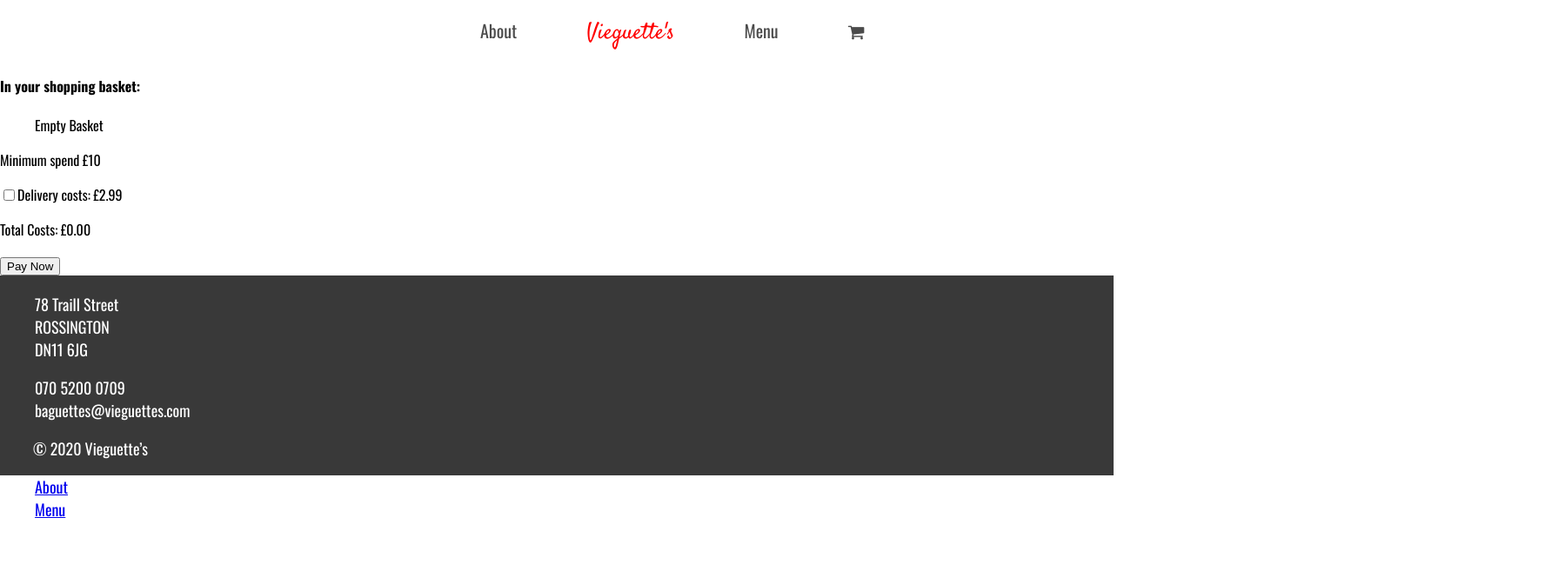
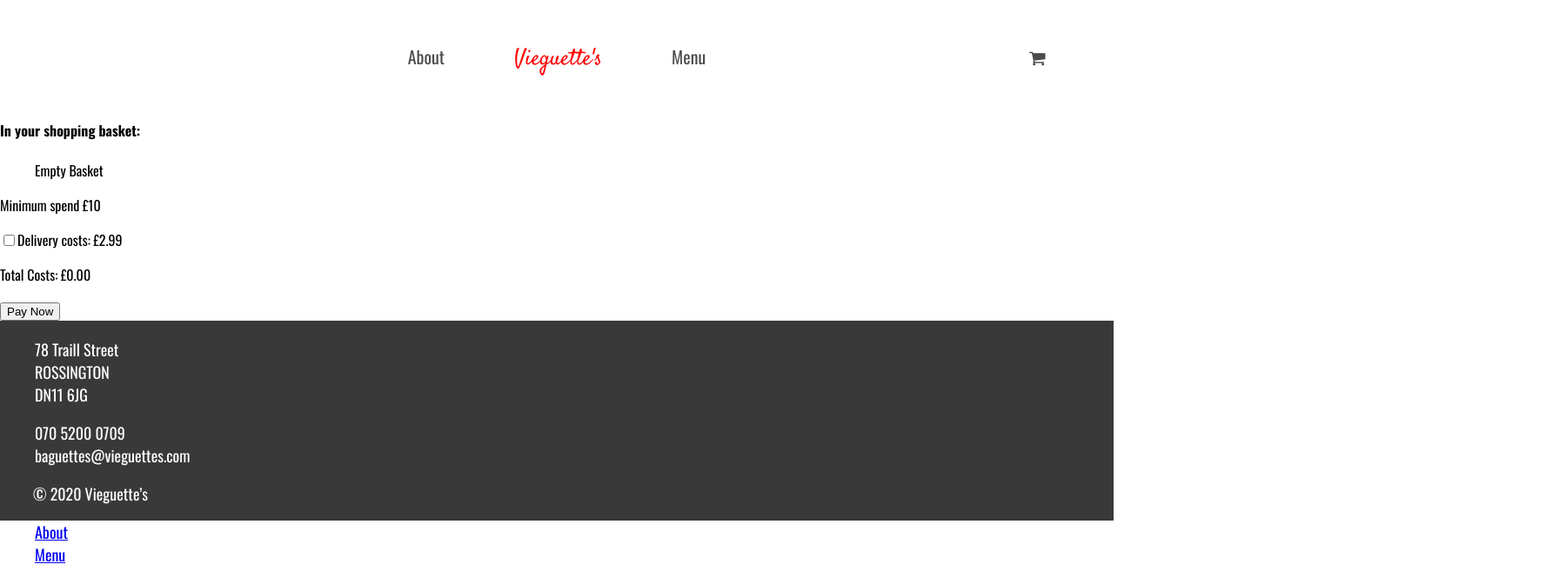
Before and after one commit to AnnaTran96/baguette, a React (Create React App) app in the folder frontend/: page /basket in a window 1280 px wide. Shown: the top 672 px of the page at 87% size, 1792 px wide, since content can reach past the window. Built offline with nearby package versions, Linux system fonts and the light colour scheme.

Commit message:
add media queries

```diff
--- a/frontend/src/components/styles/NavbarStyle.css
+++ b/frontend/src/components/styles/NavbarStyle.css
@@ -1,29 +1,104 @@
 .navbar-container a {
     text-decoration: none;
-    padding: 40px;
     color: rgb(75, 75, 75);
+    display: inline-block;
 }
 
 .navbar-container a:hover {
     text-decoration: underline;
 }
 
-/* .fa-shopping-card {
-    position: relative;
-    right: 5px;
-} */
-
 .navbar-container {
     position: relative;
-    left: 50%;
-    transform: translateX(-10%);
-    top: 20px;
+    top: 10px;
     font-size: 20px;
     width: 100vw;
-    margin-bottom: 50px;
+    text-align: center;
 }
 
 .logo {
     color: red !important;
     font: 26px "Satisfy";
 }
+
+.nav-basket {
+    position: absolute;
+}
+
+/* MEDIA QUERIES */
+
+@media screen and (max-width: 400px) {
+    .navbar-container a {
+        padding: 20px;
+    }
+
+    .navbar-container {
+        margin-bottom: 30px;
+    }
+}
+
+@media screen and (max-width: 620px) and (min-width: 400px) {
+    .navbar-container a {
+        padding: 20px;
+    }
+
+    .navbar-container {
+        margin-bottom: 35px;
+    }
+}
+
+@media screen and (max-width: 768px) and (min-width: 620px) {
+    .navbar-container a {
+        padding: 20px;
+    }
+
+    .navbar-container {
+        margin-bottom: 35px;
+    }
+
+    .nav-basket {
+        right: 5%;
+    }
+}
+
+@media screen and (max-width: 1024px) and (min-width: 768px) {
+    .navbar-container a {
+        padding: 40px;
+    }
+
+    .navbar-container {
+        margin-bottom: 10px;
+    }
+
+    .nav-basket {
+        right: 0%;
+    }
+}
+
+@media screen and (max-width: 1600px) and (min-width: 1024px) {
+    .navbar-container a {
+        padding: 40px;
+    }
+
+    .navbar-container {
+        margin-bottom: 10px;
+    }
+
+    .nav-basket {
+        right: 3%;
+    }
+}
+
+@media screen and (min-width: 1600px) {
+    .navbar-container a {
+        padding: 40px;
+    }
+
+    .navbar-container {
+        margin-bottom: 10px;
+    }
+
+    .nav-basket {
+        right: 3%;
+    }
+}
```
